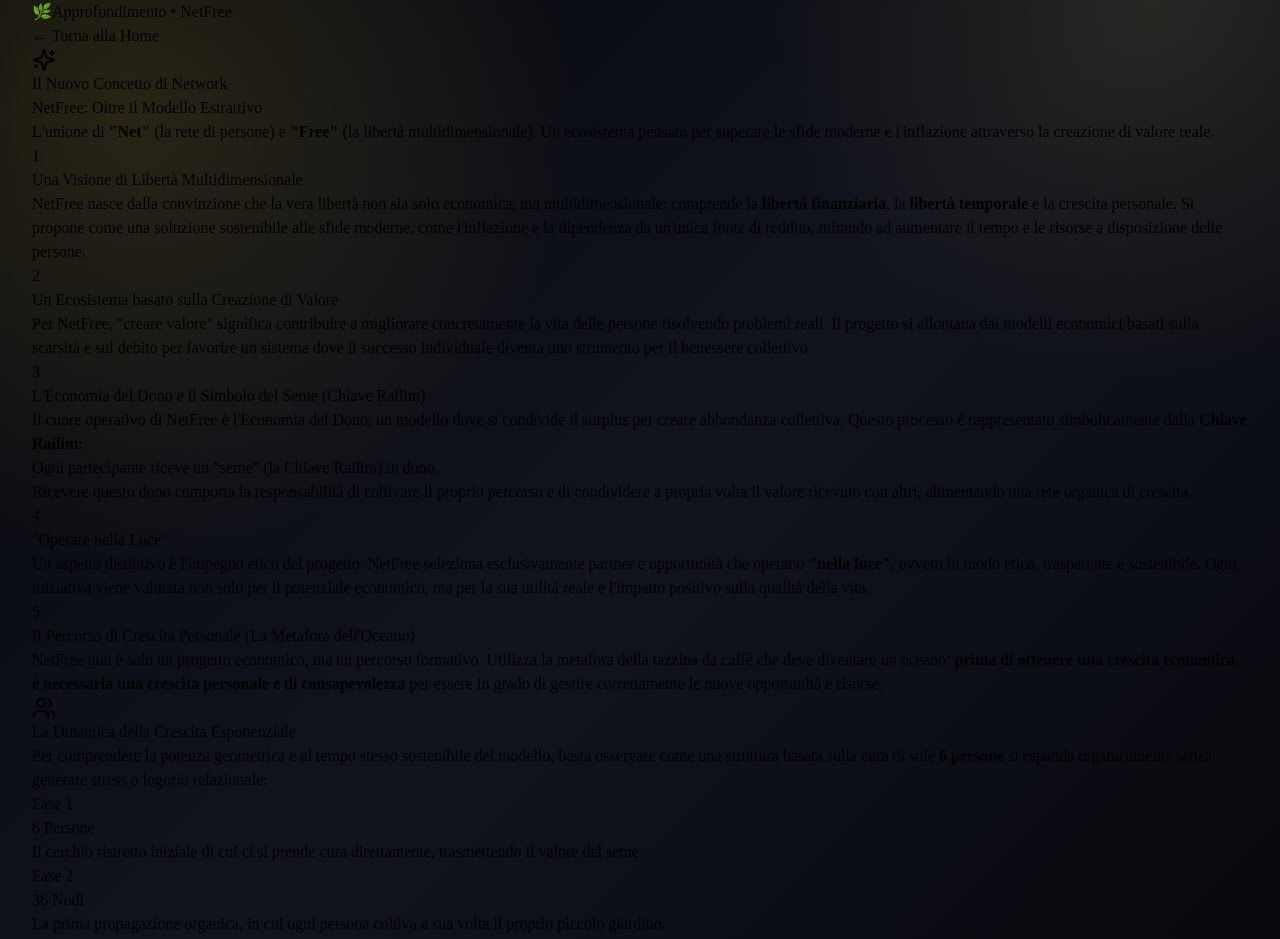
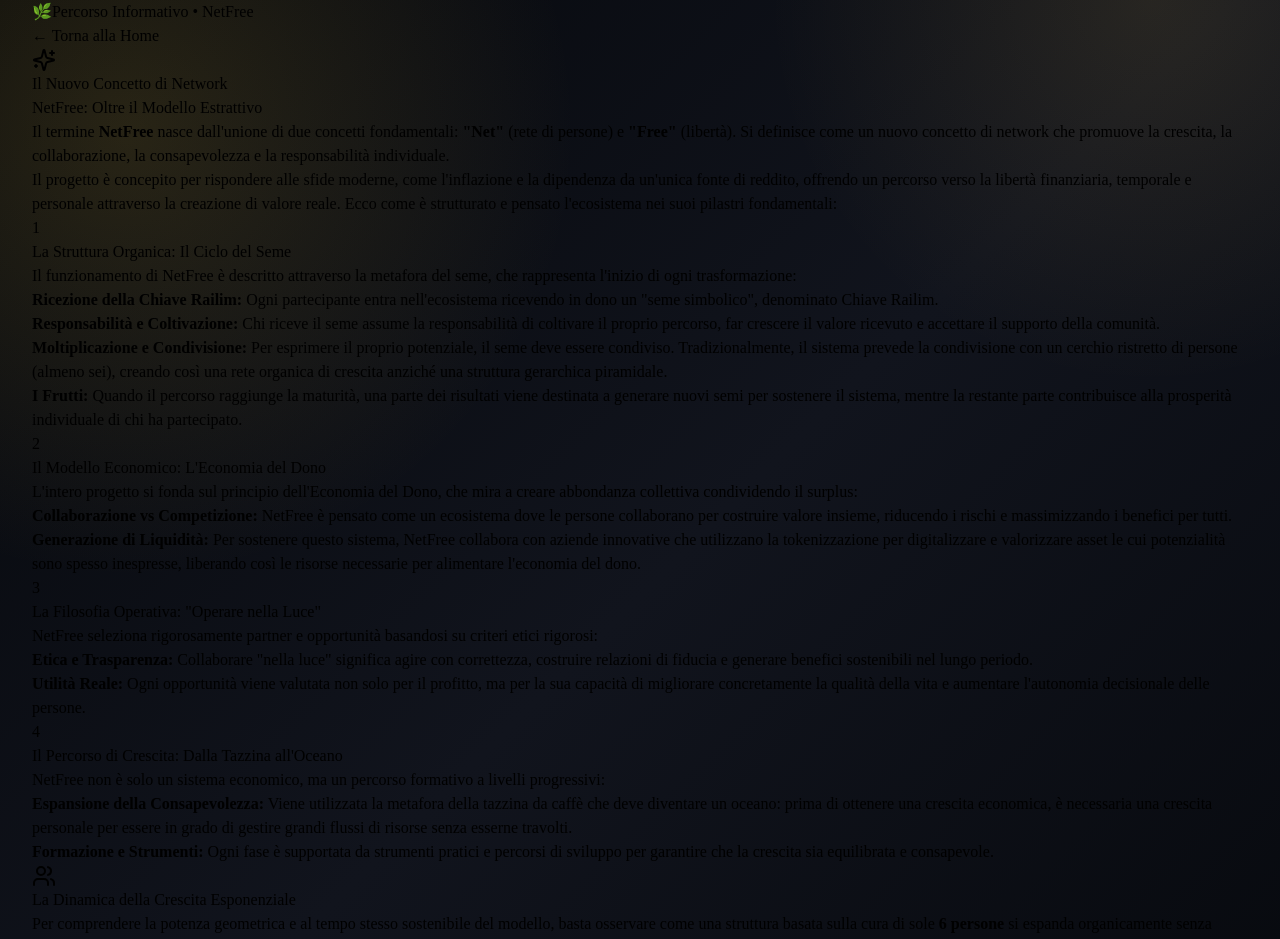
Before and after one commit to railim45-maker/LCR-Netfree-RWA, a React (Vite) app in the folder client/: page /privato/netfree in a window 1280 px wide. Shown: the top 939 px of the page. Built offline with nearby package versions, Linux system fonts and the light colour scheme.

Commit message:
Refactor NetFreeDeepDive component content and structure

```diff
--- a/client/src/pages/NetFreeDeepDive.tsx
+++ b/client/src/pages/NetFreeDeepDive.tsx
@@ -1,5 +1,5 @@
 import { Link } from "wouter";
-import { ArrowRight, Sparkles, Network, Users } from "lucide-react";
+import { ArrowRight, Sparkles, Users, Network, Gift, ShieldCheck, Sun } from "lucide-react";
 
 export default function NetFreeDeepDive() {
   return (
@@ -14,7 +14,7 @@ export default function NetFreeDeepDive() {
         <div className="flex items-center justify-between p-4 rounded-3xl bg-white/85 border border-stone-200/80 shadow-sm backdrop-blur-xl">
           <div className="flex items-center gap-3">
             <span className="w-8 h-8 rounded-full bg-emerald-50 text-emerald-700 flex items-center justify-center text-sm border border-emerald-100">🌿</span>
-            <span className="font-bold text-xs uppercase tracking-wider text-stone-700 font-serif">Approfondimento • NetFree</span>
+            <span className="font-bold text-xs uppercase tracking-wider text-stone-700 font-serif">Percorso Informativo • NetFree</span>
           </div>
           <nav className="flex items-center gap-4 text-xs font-semibold">
             <Link href="/">
@@ -36,47 +36,64 @@ export default function NetFreeDeepDive() {
             NetFree: Oltre il Modello Estrattivo
           </h1>
           <p className="text-base md:text-lg text-stone-600 max-w-2xl mx-auto leading-relaxed font-light">
-            L'unione di <strong>"Net"</strong> (la rete di persone) e <strong>"Free"</strong> (la libertà multidimensionale). Un ecosistema pensato per superare le sfide moderne e l'inflazione attraverso la creazione di valore reale.
+            Il termine <strong>NetFree</strong> nasce dall'unione di due concetti fondamentali: <strong>"Net"</strong> (rete di persone) e <strong>"Free"</strong> (libertà). Si definisce come un nuovo concetto di network che promuove la crescita, la collaborazione, la consapevolezza e la responsabilità individuale.
           </p>
         </div>
 
-        {/* CORPO DELL'APPROFONDIMENTO (CARD LUMINOSE) */}
+        {/* CORPO DELL'APPROFONDIMENTO (I PILASTRI E DETTAGLI) */}
         <div className="rounded-3xl border border-stone-200/90 bg-white/95 backdrop-blur-xl p-8 md:p-12 shadow-xl space-y-10">
+
+          {/* INTRODUZIONE AL CONTESTO */}
+          <div className="space-y-3">
+            <p className="text-stone-600 leading-relaxed text-sm md:text-base font-light">
+              Il progetto è concepito per rispondere alle sfide moderne, come l'inflazione e la dipendenza da un'unica fonte di reddito, offrendo un percorso verso la libertà finanziaria, temporale e personale attraverso la creazione di valore reale. Ecco come è strutturato e pensato l'ecosistema nei suoi pilastri fondamentali:
+            </p>
+          </div>
 
           {/* PILASTRO 1 */}
           <div className="space-y-3">
             <div className="flex items-center gap-3">
               <span className="w-8 h-8 rounded-full bg-emerald-50 text-emerald-800 border border-emerald-200 flex items-center justify-center font-bold text-xs font-mono">1</span>
-            <h3 className="text-xl font-bold font-serif text-stone-900">Una Visione di Libertà Multidimensionale</h3>
+              <h3 className="text-xl font-bold font-serif text-stone-900">La Struttura Organica: Il Ciclo del Seme</h3>
             </div>
             <p className="text-stone-600 leading-relaxed pl-11 text-sm md:text-base font-light">
-              NetFree nasce dalla convinzione che la vera libertà non sia solo economica, ma multidimensionale: comprende la <strong>libertà finanziaria</strong>, la <strong>libertà temporale</strong> e la crescita personale. Si propone come una soluzione sostenibile alle sfide moderne, come l'inflazione e la dipendenza da un'unica fonte di reddito, mirando ad aumentare il tempo e le risorse a disposizione delle persone.
+              Il funzionamento di NetFree è descritto attraverso la metafora del seme, che rappresenta l'inizio di ogni trasformazione:
             </p>
+            <ul className="space-y-2 pl-11 text-sm md:text-base text-stone-600 list-disc list-inside font-light">
+              <li><strong>Ricezione della Chiave Railim:</strong> Ogni partecipante entra nell'ecosistema ricevendo in dono un "seme simbolico", denominato Chiave Railim.</li>
+              <li><strong>Responsabilità e Coltivazione:</strong> Chi riceve il seme assume la responsabilità di coltivare il proprio percorso, far crescere il valore ricevuto e accettare il supporto della comunità.</li>
+              <li><strong>Moltiplicazione e Condivisione:</strong> Per esprimere il proprio potenziale, il seme deve essere condiviso. Tradizionalmente, il sistema prevede la condivisione con un cerchio ristretto di persone (almeno sei), creando così una rete organica di crescita anziché una struttura gerarchica piramidale.</li>
+              <li><strong>I Frutti:</strong> Quando il percorso raggiunge la maturità, una parte dei risultati viene destinata a generare nuovi semi per sostenere il sistema, mentre la restante parte contribuisce alla prosperità individuale di chi ha partecipato.</li>
+            </ul>
           </div>
 
           {/* PILASTRO 2 */}
           <div className="space-y-3">
             <div className="flex items-center gap-3">
               <span className="w-8 h-8 rounded-full bg-emerald-50 text-emerald-800 border border-emerald-200 flex items-center justify-center font-bold text-xs font-mono">2</span>
-            <h3 className="text-xl font-bold font-serif text-stone-900">Un Ecosistema basato sulla Creazione di Valore</h3>
+              <h3 className="text-xl font-bold font-serif text-stone-900">Il Modello Economico: L'Economia del Dono</h3>
             </div>
             <p className="text-stone-600 leading-relaxed pl-11 text-sm md:text-base font-light">
-              Per NetFree, "creare valore" significa contribuire a migliorare concretamente la vita delle persone risolvendo problemi reali. Il progetto si allontana dai modelli economici basati sulla scarsità e sul debito per favorire un sistema dove il successo individuale diventa uno strumento per il benessere collettivo.
+              L'intero progetto si fonda sul principio dell'Economia del Dono, che mira a creare abbondanza collettiva condividendo il surplus:
             </p>
+            <ul className="space-y-2 pl-11 text-sm md:text-base text-stone-600 list-disc list-inside font-light">
+              <li><strong>Collaborazione vs Competizione:</strong> NetFree è pensato come un ecosistema dove le persone collaborano per costruire valore insieme, riducendo i rischi e massimizzando i benefici per tutti.</li>
+              <li><strong>Generazione di Liquidità:</strong> Per sostenere questo sistema, NetFree collabora con aziende innovative che utilizzano la tokenizzazione per digitalizzare e valorizzare asset le cui potenzialità sono spesso inespresse, liberando così le risorse necessarie per alimentare l'economia del dono.</li>
+            </ul>
           </div>
 
           {/* PILASTRO 3 */}
           <div className="space-y-3">
             <div className="flex items-center gap-3">
               <span className="w-8 h-8 rounded-full bg-emerald-50 text-emerald-800 border border-emerald-200 flex items-center justify-center font-bold text-xs font-mono">3</span>
-            <h3 className="text-xl font-bold font-serif text-stone-900">L'Economia del Dono e il Simbolo del Seme (Chiave Railim)</h3>
+              <h3 className="text-xl font-bold font-serif text-stone-900">La Filosofia Operativa: "Operare nella Luce"</h3>
             </div>
             <p className="text-stone-600 leading-relaxed pl-11 text-sm md:text-base font-light">
-              Il cuore operativo di NetFree è l'Economia del Dono, un modello dove si condivide il surplus per creare abbondanza collettiva. Questo processo è rappresentato simbolicamente dalla <strong>Chiave Railim</strong>:
+              NetFree seleziona rigorosamente partner e opportunità basandosi su criteri etici rigorosi:
             </p>
             <ul className="space-y-2 pl-11 text-sm md:text-base text-stone-600 list-disc list-inside font-light">
-              <li>Ogni partecipante riceve un "seme" (la Chiave Railim) in dono.</li>
-              <li>Ricevere questo dono comporta la responsabilità di coltivare il proprio percorso e di condividere a propria volta il valore ricevuto con altri, alimentando una rete organica di crescita.</li>
+              <li><strong>Etica e Trasparenza:</strong> Collaborare "nella luce" significa agire con correttezza, costruire relazioni di fiducia e generare benefici sostenibili nel lungo periodo.</li>
+              <li><strong>Utilità Reale:</strong> Ogni opportunità viene valutata non solo per il profitto, ma per la sua capacità di migliorare concretamente la qualità della vita e aumentare l'autonomia decisionale delle persone.</li>
             </ul>
           </div>
 
@@ -84,22 +101,15 @@ export default function NetFreeDeepDive() {
           <div className="space-y-3">
             <div className="flex items-center gap-3">
               <span className="w-8 h-8 rounded-full bg-emerald-50 text-emerald-800 border border-emerald-200 flex items-center justify-center font-bold text-xs font-mono">4</span>
-            <h3 className="text-xl font-bold font-serif text-stone-900">"Operare nella Luce"</h3>
+              <h3 className="text-xl font-bold font-serif text-stone-900">Il Percorso di Crescita: Dalla Tazzina all'Oceano</h3>
             </div>
             <p className="text-stone-600 leading-relaxed pl-11 text-sm md:text-base font-light">
-              Un aspetto distintivo è l'impegno etico del progetto. NetFree seleziona esclusivamente partner e opportunità che operano <strong>"nella luce"</strong>, ovvero in modo etico, trasparente e sostenibile. Ogni iniziativa viene valutata non solo per il potenziale economico, ma per la sua utilità reale e l'impatto positivo sulla qualità della vita.
+              NetFree non è solo un sistema economico, ma un percorso formativo a livelli progressivi:
             </p>
-          </div>
-
-          {/* PILASTRO 5 */}
-          <div className="space-y-3">
-            <div className="flex items-center gap-3">
-              <span className="w-8 h-8 rounded-full bg-emerald-50 text-emerald-800 border border-emerald-200 flex items-center justify-center font-bold text-xs font-mono">5</span>
-            <h3 className="text-xl font-bold font-serif text-stone-900">Il Percorso di Crescita Personale (La Metafora dell'Oceano)</h3>
-            </div>
-            <p className="text-stone-600 leading-relaxed pl-11 text-sm md:text-base font-light">
-              NetFree non è solo un progetto economico, ma un percorso formativo. Utilizza la metafora della tazzina da caffè che deve diventare un oceano: <strong>prima di ottenere una crescita economica, è necessaria una crescita personale e di consapevolezza</strong> per essere in grado di gestire correttamente le nuove opportunità e risorse.
-            </p>
+            <ul className="space-y-2 pl-11 text-sm md:text-base text-stone-600 list-disc list-inside font-light">
+              <li><strong>Espansione della Consapevolezza:</strong> Viene utilizzata la metafora della tazzina da caffè che deve diventare un oceano: prima di ottenere una crescita economica, è necessaria una crescita personale per essere in grado di gestire grandi flussi di risorse senza esserne travolti.</li>
+              <li><strong>Formazione e Strumenti:</strong> Ogni fase è supportata da strumenti pratici e percorsi di sviluppo per garantire che la crescita sia equilibrata e consapevole.</li>
+            </ul>
           </div>
 
         </div>
@@ -141,11 +151,11 @@ export default function NetFreeDeepDive() {
           </p>
         </div>
 
-        {/* LINK VERSO L'ECONOMIA DEL DONO */}
+        {/* CONCLUSIONE E PROSIEGUO */}
         <div className="p-8 md:p-10 rounded-3xl border border-amber-200/80 bg-gradient-to-br from-amber-50/60 via-white to-emerald-50/30 space-y-4 text-center shadow-lg backdrop-blur-md">
-          <h3 className="text-xl font-bold font-serif text-stone-900">Prosegui nel Percorso Informativo</h3>
-          <p className="text-xs md:text-sm text-stone-600 max-w-lg mx-auto font-light">
-            Approfondisci le dinamiche dell'Economia del Dono e della Chiave Railim.
+          <h3 className="text-xl font-bold font-serif text-stone-900">In sintesi</h3>
+          <p className="text-xs md:text-sm text-stone-600 max-w-xl mx-auto font-light leading-relaxed">
+            NetFree è pensato come una visione filantropica che trasforma il successo individuale in uno strumento per il benessere collettivo, alimentando un ciclo virtuoso di abbondanza condivisa.
           </p>
           <div className="pt-2">
             <Link href="/privato/economia-dono">
```
